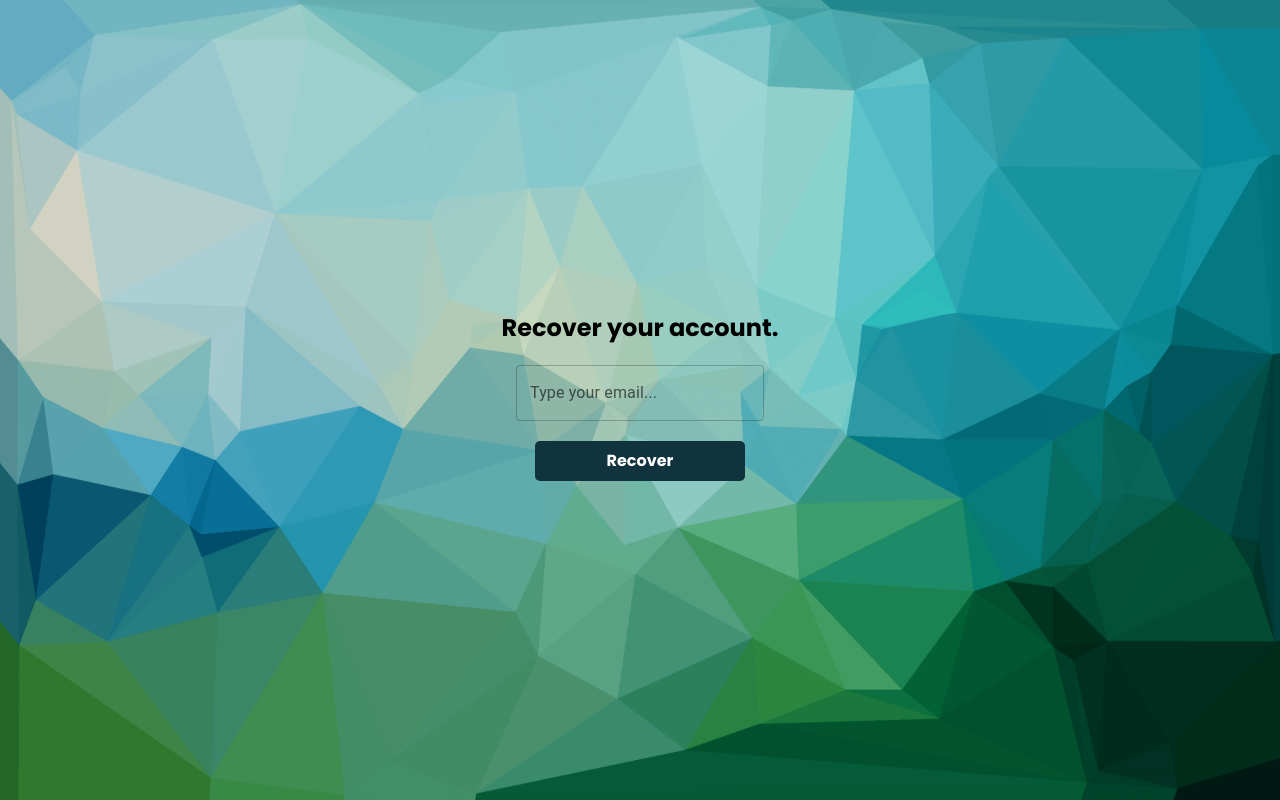
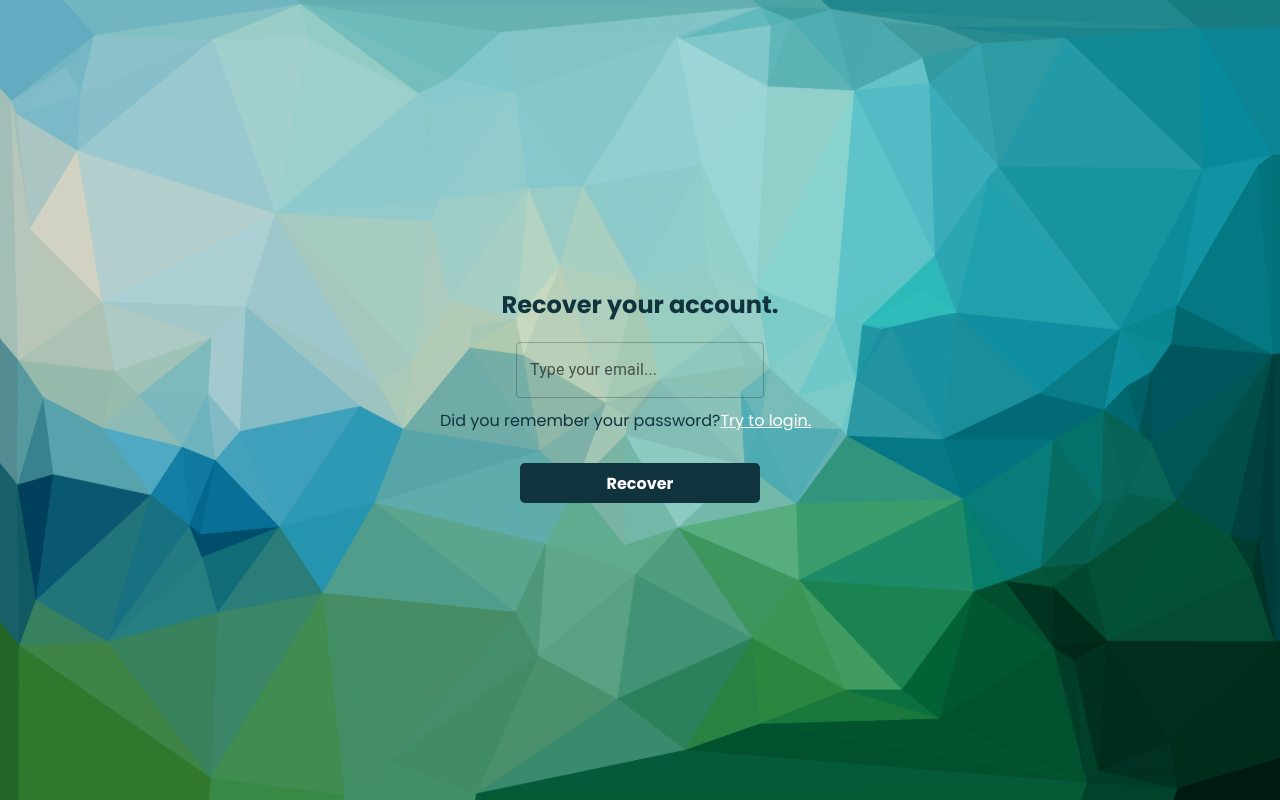
Before and after one commit to Hov1122/simply_project, a React (Create React App) app: page /recovery in a window 1280 px wide. Built offline with nearby package versions, Linux system fonts and the light colour scheme.

Commit message:
corected all recovery part

```diff
--- a/src/components/recovery/Recovery.css
+++ b/src/components/recovery/Recovery.css
@@ -9,11 +9,12 @@
 }
 
 .recovery-component {
+    color: #10333E;
     display: flex;
     flex-direction: column;
     justify-content:center;
     align-items: center;
-    width: 350px;
+    width: 400px;
     height: 500px;
     position: absolute;
     top: 50%;
@@ -44,3 +45,12 @@
     position: relative;
     margin: 50px;
 }
+
+.recovery-to-home-link {
+    color:#fff;
+}
+
+.did-remember-box {
+    width: 100%;
+    margin: 10px auto;
+}
--- a/src/components/recovery/Recovery.js
+++ b/src/components/recovery/Recovery.js
@@ -5,17 +5,21 @@ import { recoverPasswordRequest } from "../../state-management/users/requests";
 import { useDispatch, useSelector } from "react-redux";
 import { usersSelector } from "../../state-management/users/selectors";
 import Loading from "../common/Loading";
+import { NavLink } from "react-router-dom";
+import { Alert } from "@mui/material";
 
 const Recovery = () => {
   const [recoveryMail, setrecoveryMail] = useState("");
   const dispatch = useDispatch();
-  const { loading } = useSelector(usersSelector);
-  //   const [success] = useState(); // to be continued
+  const { loading,error } = useSelector(usersSelector);
+  const [success, setSuccess] = useState(false);
 
   return (
     <div className="recovery-page">
       <div className="recovery-component">
         <h2 style={{ marginBottom: 20 }}>Recover your account.</h2>
+        { success && !error && <Alert severity="info" sx={{margin: "15px auto"}}>Check your email.If something is wrong try to contact with Administartion.</Alert>}
+        { error && <Alert severity="error" sx={{margin: "15px auto"}}>There is no account with this email,try to contact with Administartion.</Alert>}
         <TextField
           variant="outlined"
           label="Type your email..."
@@ -29,10 +33,19 @@ const Recovery = () => {
             <Loading />
           </div>
         )}
+
+        <div className="did-remember-box">
+          Did you remember your password?
+          <NavLink to='/' className="recovery-to-home-link">
+            Try to login.
+          </NavLink>
+        </div>
+
         <button
           className="reqovery-button"
           onClick={() => {
             dispatch(recoverPasswordRequest(recoveryMail));
+            setSuccess(!error)
           }}
         >
           Recover
--- a/src/state-management/users/requests.js
+++ b/src/state-management/users/requests.js
@@ -87,7 +87,7 @@ export const recoverPasswordRequest = (payload) => {
   return async (dispatch) => {
     dispatch(fetchUsersPending());
     try {
-      await axiosApiInstance.get(`/forgotPassword?email=${payload}`);
+      await axiosApiInstance.get(`/users/forgotPassword?email=${payload}`);
       dispatch(recoverPasswordSuccess());
     } catch (error) {
       dispatch(fetchUsersFailure(error));
```
